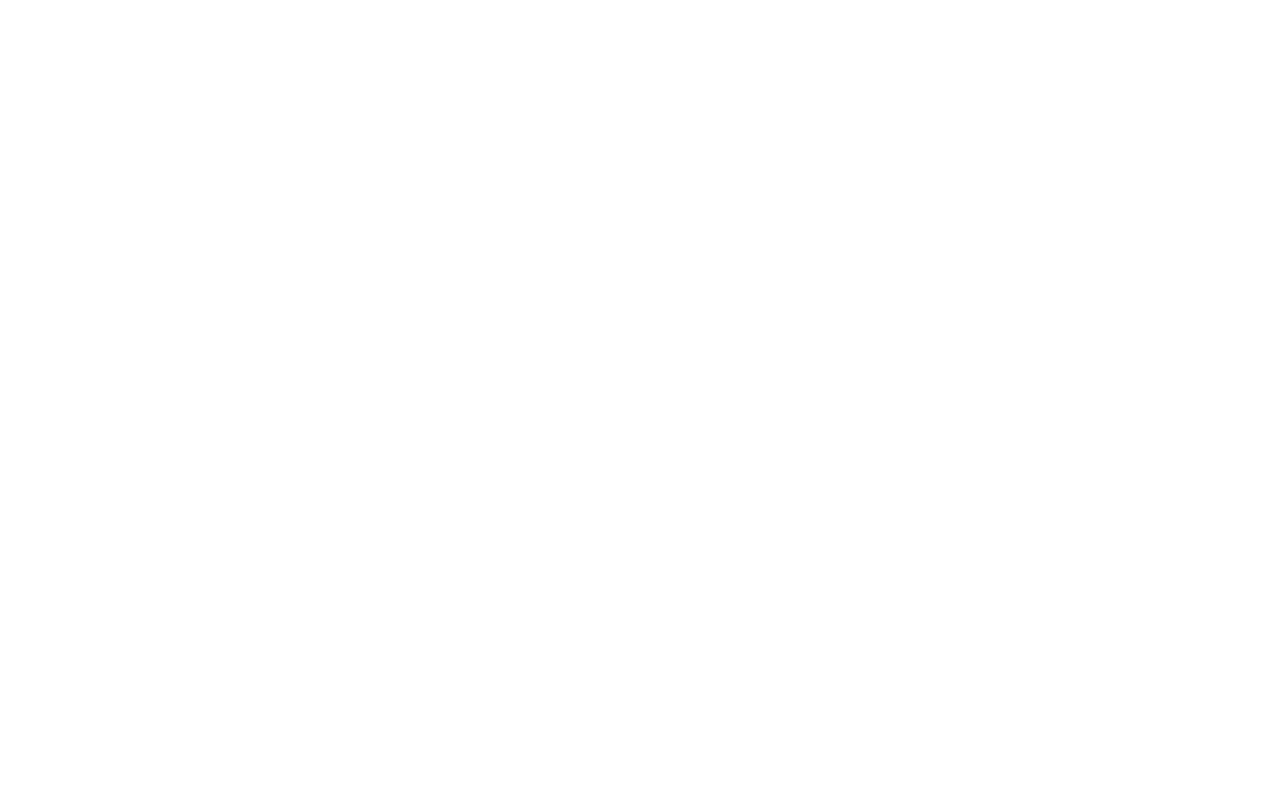
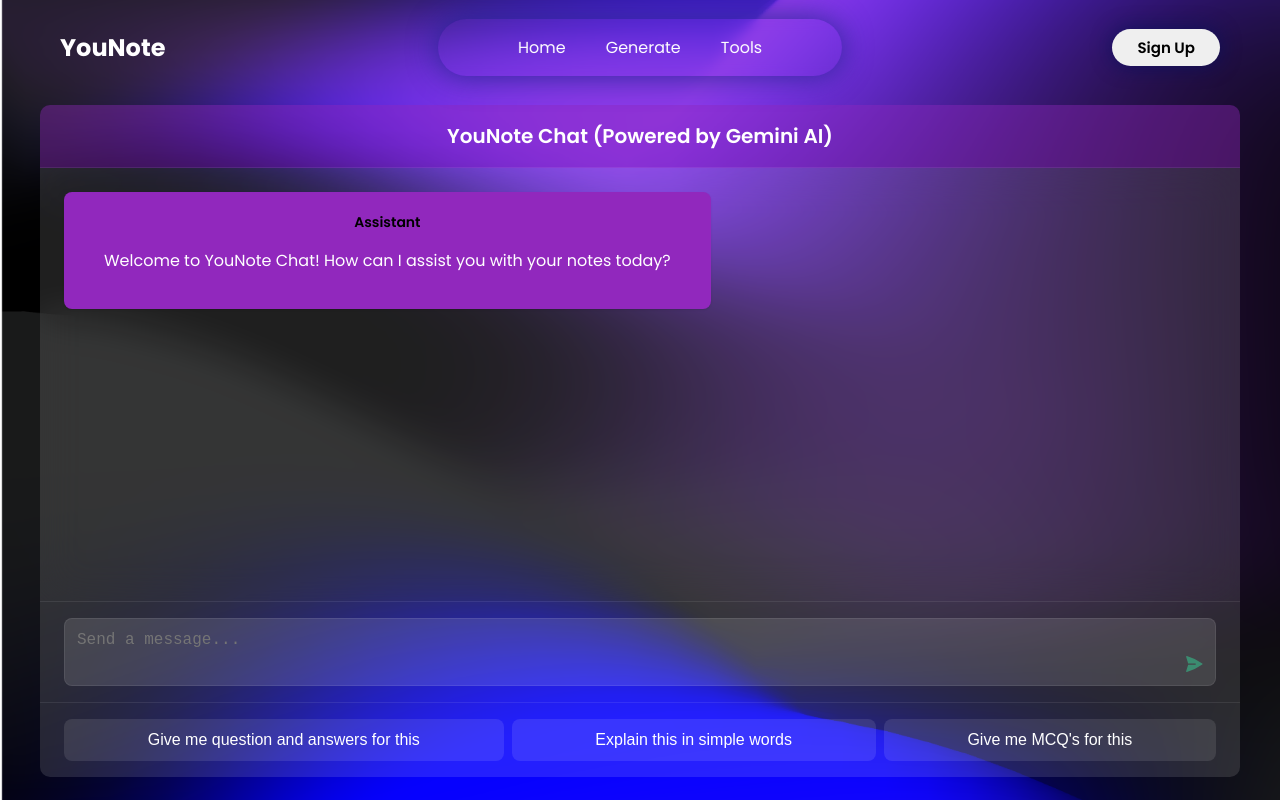
Before and after one commit to sanjesh17/younote-app, a React (Create React App) app: page /talktopdf in a window 1280 px wide. Before the commit this address had no page. Built offline with nearby package versions, Linux system fonts and the light colour scheme; no server answers; what @react-pdf/renderer would draw is missing.

Commit message:
Added Contextual Chat

```diff
--- a/package.json
+++ b/package.json
@@ -15,6 +15,7 @@
     "pdfkit": "^0.15.0",
     "react": "^18.3.1",
     "react-dom": "^18.3.1",
+    "react-markdown": "^9.0.1",
     "react-router-dom": "^6.25.1",
     "react-scripts": "5.0.1",
     "web-vitals": "^2.1.4",
--- a/src/App.js
+++ b/src/App.js
@@ -2,6 +2,7 @@ import "./App.css";
 import { BrowserRouter, Routes, Route } from "react-router-dom";
 import HomePage from "./pages/HomePage/HomePage";
 import GeneratePage from "./pages/GeneratePage/GeneratePage";
+import ContextPage from "./pages/ContextPage/ContextPage";
 
 function App() {
   return (
@@ -11,6 +12,7 @@ function App() {
           <Route index element={<HomePage />} />
           <Route path="/home" element={<HomePage />} />
           <Route path="/generate" element={<GeneratePage />} />
+          <Route path="/talktopdf" element= {<ContextPage />} />
         </Routes>
       </BrowserRouter>
     </div>
--- a/src/components/Generate/generate.css
+++ b/src/components/Generate/generate.css
@@ -79,11 +79,12 @@
 }
 
 .download-section {
-  margin-top: 10px;
+  margin-top: 40px;
   display: flex;
-  flex-direction: column;
   justify-content: center;
   align-items: center;
+  gap: 30px;
+  transition: popup 0.6s ease;
 }
 
 .download-section h3 {
@@ -91,31 +92,52 @@
   margin: 0;
 }
 
-.download-section svg {
-  padding: 10px;
-  justify-self: center;
-  background-color: rgb(176, 50, 50);
+.talk-btn {
+  padding: 20px;
+  text-decoration: none;
+  font-weight: 600;
   border-radius: 20px;
-  fill: white;
-  margin-top: 20px;
-  height: 80px;
-  box-shadow: 0 0 10px rgba(0, 0, 0, 0.744);
-  animation: pop-up 0.2s ease;
-  transition: transform 0.2s ease;
+  border: none;
+  background-color: white;
+  box-shadow: 0 0 2px white;
+  color: black;
+  font-family: "Poppins", sans-serif;
+  font-size: 15px;
+  cursor: pointer;
+  transition: transform 0.2s ease-in-out;
 }
 
-.download-section svg:hover {
-  transform: translateY(-10px);
+.talk-btn:hover {
+  transform: translateY(-5px);
 }
 
-@keyframes pop-up {
+button {
+  text-decoration: none;
+}
+
+.download-btn {
+  padding: 20px;
+  text-decoration: none;
+  border-radius: 20px;
+  border: none;
+  background-color: rgb(229, 56, 56);
+  box-shadow: 0 0 10px rgb(229, 56, 56);
+  color: white;
+  font-family: "Poppins", sans-serif;
+  font-size: 15px;
+  cursor: pointer;
+  transition: transform 0.2s ease-in-out;
+}
+
+.download-btn:hover {
+    transform: translateY(-5px);
+}
+
+@keyframes popup {
   0% {
     scale: 0;
   }
-  50% {
-    scale: 0.5;
-  }
-  100% {
+  100%{
     scale: 1;
   }
 }
--- /dev/null
+++ b/src/components/TalkToPDF/Talk.jsx
@@ -0,0 +1,146 @@
+import React, { useState, useRef, useEffect, useCallback } from "react";
+import { useLocation } from "react-router-dom";
+import "./talk.css";
+import { GoogleGenerativeAI } from "@google/generative-ai";
+import ReactMarkdown from 'react-markdown';
+
+const Talk = () => {
+  const location = useLocation();
+  const { content } = location.state || {};
+  const [messages, setMessages] = useState([{ text: "Welcome to YouNote Chat! How can I assist you with your notes today?", user: "Assistant" }]);
+  const [inputValue, setInputValue] = useState("");
+  const [isTyping, setIsTyping] = useState(false);
+  const chatBoxRef = useRef(null);
+  const textareaRef = useRef(null);
+
+  const apiKey = process.env.REACT_APP_API_KEY;
+  const genAI = new GoogleGenerativeAI(apiKey);
+  const model = genAI.getGenerativeModel({ model: "gemini-1.5-flash" });
+
+  const predefinedPrompts = [
+    "Give me question and answers for this",
+    "Explain this in simple words",
+    "Give me MCQ's for this",
+  ];
+
+  const handleSendMessage = useCallback(async (text) => {
+    if (text.trim() !== "") {
+      const newMessage = { text, user: "Me" };
+      setMessages((prevMessages) => [...prevMessages, newMessage]);
+      setInputValue("");
+      setIsTyping(true);
+
+      try {
+        const prompt = `The notes are: ${content}, answer strictly only if the questions are in the context of the notes(do not deviate from the genre), if not do not display any statements, just give the answer for the question. Use Markdown formatting in your response: question: ${text}.`;
+        const result = await model.generateContent(prompt);
+        const response = await result.response.text();
+        const aiMessage = { text: response, user: "Assistant" };
+        setMessages((prevMessages) => [...prevMessages, aiMessage]);
+      } catch (error) {
+        console.error("Error generating AI response:", error);
+      } finally {
+        setIsTyping(false);
+      }
+    }
+  }, [content, model]);
+
+  useEffect(() => {
+    if (chatBoxRef.current) {
+      chatBoxRef.current.scrollTop = chatBoxRef.current.scrollHeight;
+    }
+  }, [messages]);
+
+  useEffect(() => {
+    const adjustTextareaHeight = () => {
+      if (textareaRef.current) {
+        textareaRef.current.style.height = 'auto';
+        textareaRef.current.style.height = `${textareaRef.current.scrollHeight}px`;
+      }
+    };
+
+    adjustTextareaHeight();
+    window.addEventListener('resize', adjustTextareaHeight);
+
+    return () => {
+      window.removeEventListener('resize', adjustTextareaHeight);
+    };
+  }, [inputValue]);
+
+  if (!apiKey) {
+    console.error("API key is missing!");
+    return <div className="error-message">API key is missing. Please check your configuration.</div>;
+  }
+
+  return (
+    <div className="claude-container">
+      <div className="chat-header">
+        <h1>YouNote Chat (Powered by Gemini AI)</h1>
+      </div>
+      <div className="chat-box" ref={chatBoxRef}>
+        {messages.map((message, index) => (
+          <div
+            key={index}
+            className={`message ${
+              message.user === "Assistant" ? "assistant-message" : "human-message"
+            }`}
+          >
+            <div className="message-content">
+              <strong className="user-label">{message.user}</strong>
+              {message.user === "Assistant" ? (
+                <ReactMarkdown>{message.text}</ReactMarkdown>
+              ) : (
+                <p>{message.text}</p>
+              )}
+            </div>
+          </div>
+        ))}
+        {isTyping && (
+          <div className="message assistant-message">
+            <div className="message-content">
+              <strong className="user-label">Assistant</strong>
+              <p className="typing-indicator">Typing<span>.</span><span>.</span><span>.</span></p>
+            </div>
+          </div>
+        )}
+      </div>
+      <div className="input-container">
+        <textarea
+          ref={textareaRef}
+          placeholder="Send a message..."
+          value={inputValue}
+          onChange={(e) => setInputValue(e.target.value)}
+          onKeyDown={(e) => {
+            if (e.key === "Enter" && !e.shiftKey) {
+              e.preventDefault();
+              handleSendMessage(inputValue);
+            }
+          }}
+          className="input"
+          rows={1}
+        />
+        <button
+          onClick={() => handleSendMessage(inputValue)}
+          className="send-button"
+          disabled={!inputValue.trim() || isTyping}
+        >
+          <svg xmlns="http://www.w3.org/2000/svg" viewBox="0 0 24 24" fill="currentColor" className="send-icon">
+            <path d="M3.478 2.405a.75.75 0 00-.926.94l2.432 7.905H13.5a.75.75 0 010 1.5H4.984l-2.432 7.905a.75.75 0 00.926.94 60.519 60.519 0 0018.445-8.986.75.75 0 000-1.218A60.517 60.517 0 003.478 2.405z" />
+          </svg>
+        </button>
+      </div>
+      <div className="predefined-prompts">
+        {predefinedPrompts.map((prompt, index) => (
+          <button
+            key={index}
+            onClick={() => handleSendMessage(prompt)}
+            className="predefined-prompt-button"
+          >
+            {prompt}
+          </button>
+        ))}
+      </div>
+    </div>
+  );
+};
+
+export default Talk;
--- /dev/null
+++ b/src/components/TalkToPDF/talk.css
@@ -0,0 +1,205 @@
+body,
+html {
+  margin: 0;
+  padding: 0;
+  height: 100%;
+  font-family: "Poppins", sans-serif;
+}
+
+.claude-container {
+  padding: 10px 40px;
+  display: flex;
+  flex-direction: column;
+  height: 84vh;
+}
+
+.chat-header {
+  border-radius: 10px 10px 0 0;
+  padding: 16px 24px;
+  border-bottom: 1px solid rgba(255, 255, 255, 0.08);
+  background-color: #9028bd68;
+}
+
+.chat-header h1 {
+  font-size: 20px;
+  font-weight: 600;
+  color: white;
+  margin: 0;
+}
+
+.chat-box {
+  flex-grow: 1;
+  overflow-y: auto;
+  padding: 24px;
+  display: flex;
+  flex-direction: column;
+  background-color: rgba(255, 255, 255, 0.12);
+  backdrop-filter: blur(20px);
+  -webkit-backdrop-filter: blur(20px);
+}
+
+.message {
+  max-width: 90%;
+  margin-bottom: 24px;
+  line-height: 1.5;
+  font-size: 16px;
+  animation: fadeIn 0.3s ease-out;
+}
+
+@keyframes fadeIn {
+  from {
+    opacity: 0;
+    transform: translateY(10px);
+  }
+  to {
+    opacity: 1;
+    transform: translateY(0);
+  }
+}
+
+.human-message {
+  align-self: flex-end;
+  height: max-content;
+  width: max-content;
+}
+
+.assistant-message {
+  align-self: flex-start;
+}
+
+.message-content {
+  border-radius: 8px;
+  box-shadow: 0 1px 2px rgba(0, 0, 0, 0.1);
+  padding: 20px 40px;
+}
+
+.human-message .message-content {
+  background-color: white;
+  color: black;
+}
+
+.assistant-message .message-content {
+  background-color: #9128bd;
+  color: white;
+}
+
+.user-label {
+  display: block;
+  font-size: 14px;
+  font-weight: 600;
+  margin-bottom: 6px;
+  color: black;
+}
+
+.input-container {
+  display: flex;
+  padding: 16px 24px;
+  background-color: rgba(255, 255, 255, 0.12);
+  border-top: 1px solid rgba(255, 255, 255, 0.08);
+  position: relative;
+}
+
+.input {
+  flex-grow: 1;
+  padding: 12px 48px 12px 12px;
+  border: 1px solid rgba(255, 255, 255, 0.08);
+  border-radius: 8px;
+  font-size: 16px;
+  resize: none;
+  max-height: 200px;
+  overflow-y: auto;
+  background-color: rgba(255, 255, 255, 0.12);
+  color: white;
+  transition: border-color 0.3s ease;
+}
+
+.input:focus {
+  outline: none;
+  border-color: #9128bd;
+}
+
+.send-button {
+  position: absolute;
+  right: 32px;
+  bottom: 24px;
+  background-color: transparent;
+  border: none;
+  cursor: pointer;
+  padding: 4px;
+  display: flex;
+  align-items: center;
+  justify-content: center;
+  transition: opacity 0.3s ease;
+}
+
+.send-icon {
+  width: 20px;
+  height: 20px;
+  color: #34d399;
+}
+
+.send-button:hover .send-icon {
+  opacity: 0.8;
+}
+
+.send-button:disabled {
+  opacity: 0.5;
+  cursor: not-allowed;
+}
+
+.typing-indicator {
+  display: inline-block;
+  font-weight: bold;
+  color: white;
+}
+
+.typing-indicator span {
+  animation: blink 1.4s infinite both;
+  animation-delay: 0.2s;
+}
+
+.typing-indicator span:nth-child(2) {
+  animation-delay: 0.3s;
+}
+
+.typing-indicator span:nth-child(3) {
+  animation-delay: 0.4s;
+}
+
+@keyframes blink {
+  0% {
+    opacity: 0.2;
+  }
+  20% {
+    opacity: 1;
+  }
+  100% {
+    opacity: 0.2;
+  }
+}
+
+.predefined-prompts {
+  display: flex;
+  gap: 8px;
+  padding: 16px 24px;
+  background-color: rgba(255, 255, 255, 0.12);
+  border-top: 1px solid rgba(255, 255, 255, 0.08);
+  border-radius: 0 0 10px 10px;
+}
+
+.predefined-prompt-button {
+  flex-grow: 1;
+  padding: 12px;
+  border: none;
+  border-radius: 8px;
+  font-size: 16px;
+  background-color: rgba(255, 255, 255, 0.1);
+  color: white;
+  cursor: pointer;
+  transition: background-color 0.3s ease, transform 0.2s ease;
+}
+
+.predefined-prompt-button:hover {
+  background-color: rgba(255, 255, 255, 0.2);
+  transform: translateY(-2px);
+}
--- /dev/null
+++ b/src/pages/ContextPage/ContextPage.js
@@ -0,0 +1,15 @@
+import React from 'react'
+import './contextpage.css'
+import Navbar from '../../components/Navbar/Navbar'
+import Talk from '../../components/TalkToPDF/Talk'
+
+const ContextPage = () => {
+  return (
+    <div className='bg-container'>
+        <Navbar />
+        <Talk />
+    </div>
+  )
+}
+
+export default ContextPage
--- a/src/pages/HomePage/homepage.css
+++ b/src/pages/HomePage/homepage.css
@@ -5,7 +5,7 @@
   background-repeat: no-repeat;
   background-attachment: fixed;
   height: 100vh;
-  animation: moveBackground 20s infinite ease-in-out;
+  animation: moveBackground 10s infinite ease-in-out;
 }
 
 @keyframes moveBackground {
```
Also changed, not shown: src/components/Generate/Generate.jsx (+20 -6 lines), src/pages/ContextPage/contextpage.css (added), 1 other file (tests, documents, lock files or other folders).
